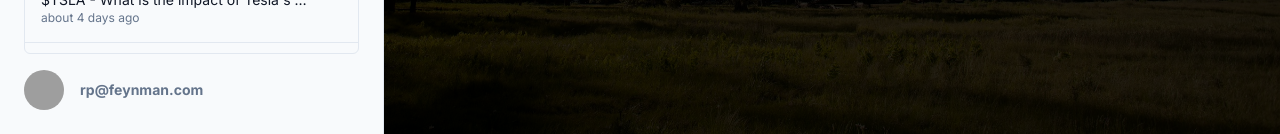
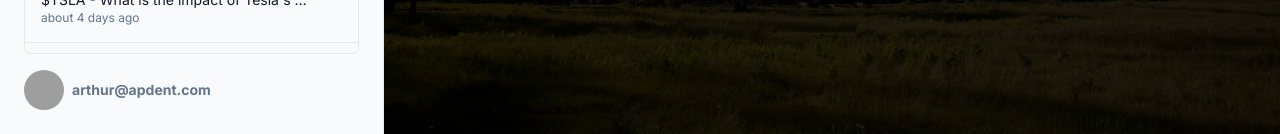
Before and after one commit to rptrainor/fintool, a Next.js app: page / in a window 1280 px wide. Both pictures are taken after a click on the button 338 px from the left and 34 px from the top of the page. Shown: the part 666-800 px from the top of the page. Built offline with nearby package versions, Linux system fonts and the light colour scheme; grey boxes are pictures that could not be loaded.

Commit message:
update user profilie

```diff
--- a/src/components/SideSheet.tsx
+++ b/src/components/SideSheet.tsx
@@ -61,12 +61,12 @@ export function SideSheet() {
 
         </ScrollArea>
         <SheetFooter>
-          <div className="flex items-center justify-start w-full gap-4">
+          <div className="flex items-center justify-start w-full gap-2">
             <Avatar>
-              <AvatarImage src="https://avatars.githubusercontent.com/u/45347058" alt="Edouard Brillant" />
-              <AvatarFallback>EB</AvatarFallback>
+              <AvatarImage src="https://avatars.githubusercontent.com/u/1024025" alt="Arthur Dent" />
+              <AvatarFallback>AD</AvatarFallback>
             </Avatar>
-            <p className="font-bold text-muted-foreground text-sm">rp@feynman.com</p>
+            <p className="font-bold text-muted-foreground text-sm">arthur@apdent.com</p>
           </div>
         </SheetFooter>
       </SheetContent>
```
